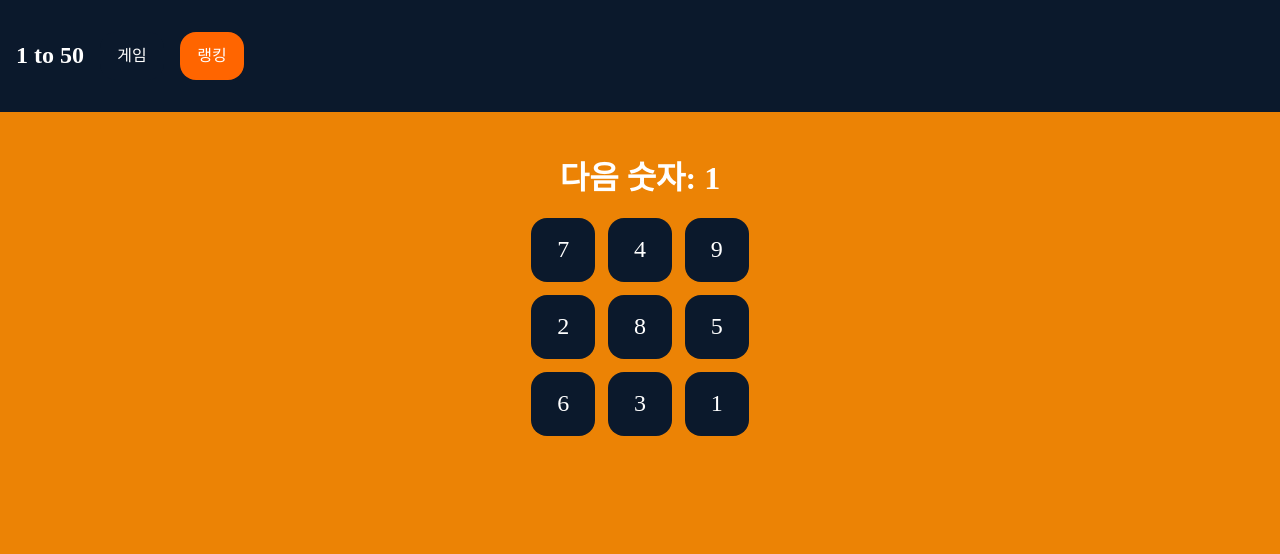
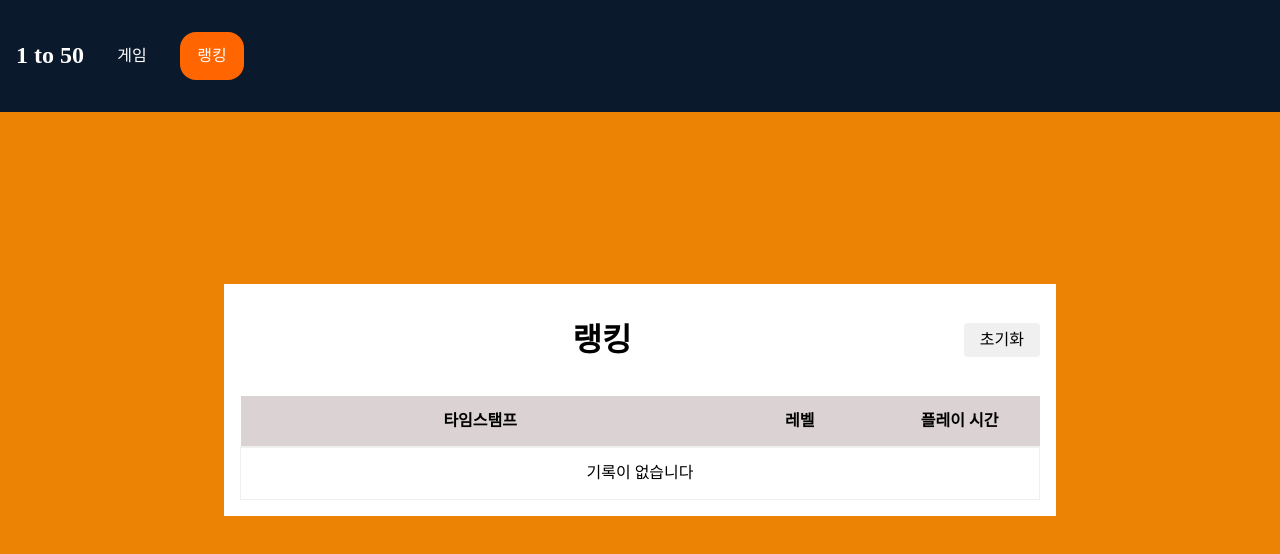
Before and after one commit to gwagjiug/JiUgGwag, a React (Vite) app in the folder week3/assignment/: page / in a window 1280 px wide. Both pictures are taken after a click on the button "랭킹". Shown: the top 554 px of the page. Built offline with nearby package versions, Linux system fonts and the light colour scheme.

Commit message:
feat : 랭킹 페이지 구현 및 모듈화

```diff
--- a/week3/assignment/src/components/Header.jsx
+++ b/week3/assignment/src/components/Header.jsx
@@ -1,9 +1,8 @@
-// Header.js
 import React, { useState, useEffect } from 'react';
 import { MainHeader } from '../style/header';
 import Timer from './Timer';
 
-function Header({ onLevelChange, time, setTime, isRunning }) {
+function Header({ onLevelChange, time, setTime, isRunning, onPageChange }) {
   const [activeButton, setActiveButton] = useState('게임');
   const [level, setLevel] = useState('level 1');
 
@@ -24,6 +23,11 @@ function Header({ onLevelChange, time, setTime, isRunning }) {
     }
   };
 
+  const handleButtonClick = (page) => {
+    setActiveButton(page);
+    onPageChange(page === '게임' ? 'game' : 'ranking'); // 페이지 변경 함수 호출
+  };
+
   return (
     <MainHeader>
       <div className="header__left">
@@ -32,7 +36,7 @@ function Header({ onLevelChange, time, setTime, isRunning }) {
           className={`header__button ${
             activeButton === '게임' ? 'active' : ''
           }`}
-          onClick={() => setActiveButton('게임')}
+          onClick={() => handleButtonClick('게임')}
         >
           게임
         </button>
@@ -40,7 +44,7 @@ function Header({ onLevelChange, time, setTime, isRunning }) {
           className={`header__button ${
             activeButton === '랭킹' ? 'active' : ''
           }`}
-          onClick={() => setActiveButton('랭킹')}
+          onClick={() => handleButtonClick('랭킹')}
         >
           랭킹
         </button>
--- a/week3/assignment/src/components/Modal.jsx
+++ b/week3/assignment/src/components/Modal.jsx
@@ -1,7 +1,6 @@
-// Modal.js
 import React from 'react';
 import ReactDOM from 'react-dom';
-import { ModalOverlay, ModalContent, CloseButton } from '../style/modal'; // styled-components로 변경한 파일을 import
+import { ModalOverlay, ModalContent, CloseButton } from '../style/modal';
 
 const Modal = ({ isOpen, onClose, children }) => {
   if (!isOpen) return null;
--- /dev/null
+++ b/week3/assignment/src/components/Ranking/RankHeader.jsx
@@ -0,0 +1,13 @@
+import React from 'react';
+import { RankingHeader } from '../../style/ranking';
+
+const RankHeader = ({ onReset }) => {
+  return (
+    <RankingHeader>
+      <h1>랭킹</h1>
+      <button onClick={onReset}>초기화</button>
+    </RankingHeader>
+  );
+};
+
+export default RankHeader;
--- /dev/null
+++ b/week3/assignment/src/components/Ranking/RankItem.jsx
@@ -0,0 +1,22 @@
+import React from 'react';
+
+const RankItem = ({ rank }) => {
+  return (
+    <tr key={rank.timestamp}>
+      <td>
+        {new Date(rank.timestamp).toLocaleString('ko-KR', {
+          year: 'numeric',
+          month: '2-digit',
+          day: '2-digit',
+          hour: '2-digit',
+          minute: '2-digit',
+          second: '2-digit',
+        })}
+      </td>
+      <td>{rank.level}</td>
+      <td>{rank.playTime} 초</td>
+    </tr>
+  );
+};
+
+export default RankItem;
--- /dev/null
+++ b/week3/assignment/src/components/Ranking/RankTable.jsx
@@ -0,0 +1,30 @@
+import React from 'react';
+import RankItem from './RankItem';
+import { RankingTable } from '../../style/ranking';
+
+const RankTable = ({ rankings }) => {
+  return (
+    <RankingTable>
+      <thead>
+        <tr>
+          <th>타임스탬프</th>
+          <th>레벨</th>
+          <th>플레이 시간</th>
+        </tr>
+      </thead>
+      <tbody>
+        {rankings.length === 0 ? (
+          <tr>
+            <td colSpan="3" style={{ textAlign: 'center' }}>
+              기록이 없습니다
+            </td>
+          </tr>
+        ) : (
+          rankings.map((rank) => <RankItem key={rank.timestamp} rank={rank} />)
+        )}
+      </tbody>
+    </RankingTable>
+  );
+};
+
+export default RankTable;
--- a/week3/assignment/src/pages/Main.jsx
+++ b/week3/assignment/src/pages/Main.jsx
@@ -3,12 +3,14 @@ import React from 'react';
 import Header from '../components/Header';
 import Game from './Game';
 import Modal from '../components/Modal';
+import Ranking from './Ranking';
 
 function Main() {
   const [level, setLevel] = useState('level 1');
   const [isRunning, setIsRunning] = useState(false);
   const [time, setTime] = useState(0);
   const [isModalOpen, setIsModalOpen] = useState(false);
+  const [activePage, setActivePage] = useState('game');
 
   const handleLevelChange = (newLevel) => {
     setLevel(newLevel);
@@ -46,6 +48,13 @@ function Main() {
     setIsRunning(false);
   };
 
+  const handlePageChange = (page) => {
+    setActivePage(page);
+    if (page === 'game') {
+      handleGameReset();
+    }
+  };
+
   return (
     <>
       <Header
@@ -53,12 +62,18 @@ function Main() {
         time={time}
         setTime={setTime}
         isRunning={isRunning}
+        onPageChange={handlePageChange}
       />
-      <Game level={level} onStart={handleGameStart} onEnd={handleGameEnd} />
-      <Modal isOpen={isModalOpen} onClose={handleModalClose}>
-        <h2>게임 종료!</h2>
-        <p>걸린 시간: {time.toFixed(2)}초</p>
-      </Modal>
+      {activePage === 'game' && (
+        <>
+          <Game level={level} onStart={handleGameStart} onEnd={handleGameEnd} />
+          <Modal isOpen={isModalOpen} onClose={handleModalClose}>
+            <h2>게임 종료!</h2>
+            <p>걸린 시간: {time.toFixed(2)}초</p>
+          </Modal>
+        </>
+      )}
+      {activePage === 'ranking' && <Ranking />}
     </>
   );
 }
--- /dev/null
+++ b/week3/assignment/src/pages/Ranking.jsx
@@ -0,0 +1,53 @@
+import React, { useState, useEffect } from 'react';
+import { CenteredMainContainer, RankSection } from '../style/ranking';
+import RankHeader from '../components/Ranking/RankHeader';
+import RankTable from '../components/Ranking/RankTable';
+
+function Ranking() {
+  const [rankings, setRankings] = useState([]);
+
+  useEffect(() => {
+    loadRankings();
+  }, []);
+
+  const loadRankings = () => {
+    try {
+      const storedRankings = localStorage.getItem('gameRecords');
+      if (storedRankings) {
+        const parsedRankings = JSON.parse(storedRankings);
+        const sortedRankings = parsedRankings.sort((a, b) => {
+          const levelA = parseInt(a.level.split(' ')[1]);
+          const levelB = parseInt(b.level.split(' ')[1]);
+
+          if (levelB !== levelA) {
+            return levelB - levelA;
+          }
+          return parseFloat(a.playTime) - parseFloat(b.playTime);
+        });
+        setRankings(sortedRankings);
+      }
+    } catch (error) {
+      console.error('로딩 에러(로컬 스토리지 못불러옴)', error);
+    }
+  };
+
+  const handleReset = () => {
+    try {
+      localStorage.removeItem('gameRecords');
+      setRankings([]);
+    } catch (error) {
+      console.error('초기화 에러', error);
+    }
+  };
+
+  return (
+    <CenteredMainContainer>
+      <RankSection>
+        <RankHeader onReset={handleReset} />
+        <RankTable rankings={rankings} />
+      </RankSection>
+    </CenteredMainContainer>
+  );
+}
+
+export default Ranking;
--- /dev/null
+++ b/week3/assignment/src/style/ranking.js
@@ -0,0 +1,71 @@
+import styled from 'styled-components';
+import { MainContainer } from './game';
+
+export const CenteredMainContainer = styled(MainContainer)`
+  display: flex;
+  justify-content: center;
+  align-items: center;
+  height: 100vh;
+`;
+
+export const RankSection = styled.div`
+  position: relative;
+  padding: 1rem;
+  background-color: white;
+  width: 50rem;
+  margin: 2rem;
+  max-height: 60vh;
+  overflow-y: auto;
+`;
+
+export const RankingHeader = styled.div`
+  display: flex;
+  justify-content: space-between;
+  align-items: center;
+  margin-bottom: 1rem;
+
+  h1 {
+    flex-grow: 1;
+    text-align: center;
+  }
+
+  button {
+    padding: 0.5rem 1rem;
+    background-color: #f0f0f0;
+    border: none;
+    border-radius: 4px;
+    cursor: pointer;
+
+    &:hover {
+      background-color: #e0e0e0;
+    }
+  }
+`;
+
+export const RankingTable = styled.table`
+  width: 100%;
+  border-collapse: collapse;
+
+  th {
+    background-color: #dbd3d3;
+    color: black;
+    text-align: center;
+    padding: 1rem;
+    border-bottom: 2px solid #f0f0f0;
+  }
+
+  th:nth-child(1) {
+    width: 60%;
+  }
+
+  th:nth-child(2),
+  th:nth-child(3) {
+    width: 20%;
+  }
+
+  td {
+    padding: 1rem;
+    border: 1px solid #f0f0f0;
+    text-align: center;
+  }
+`;
```
